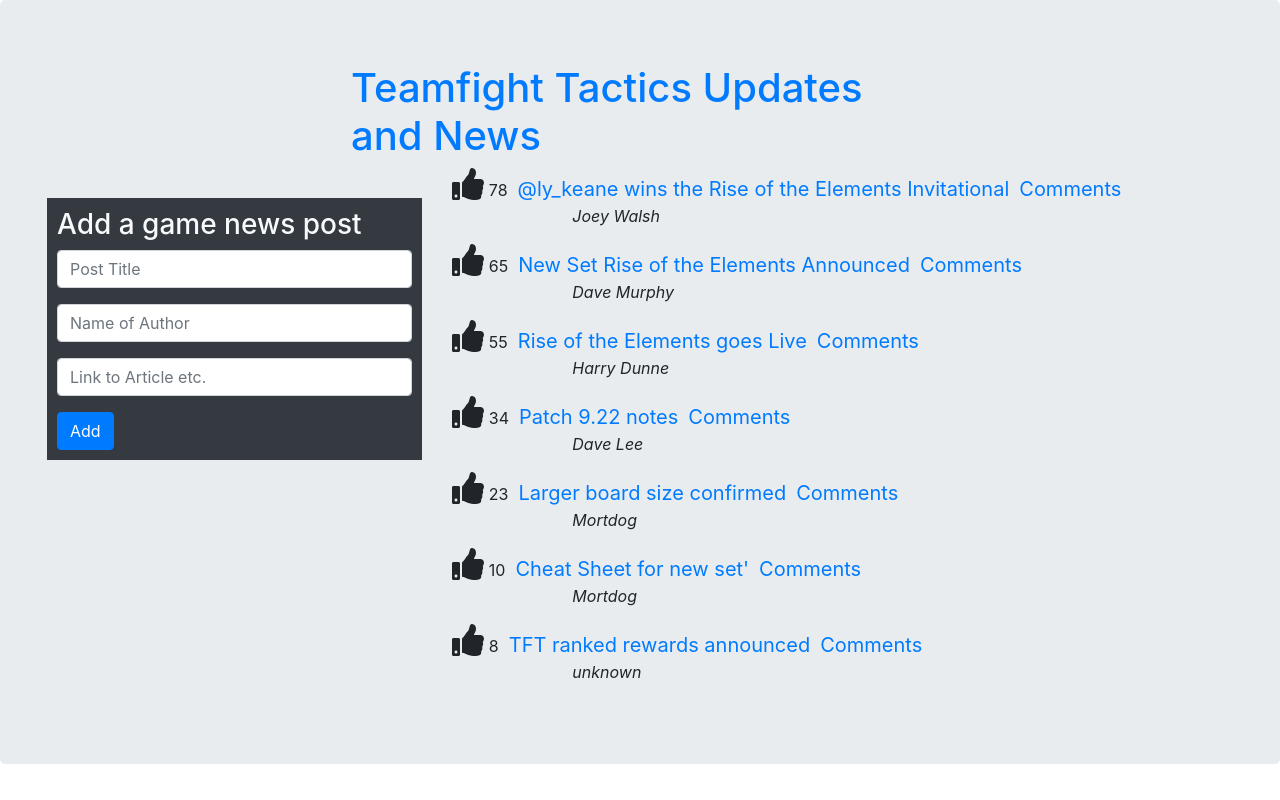
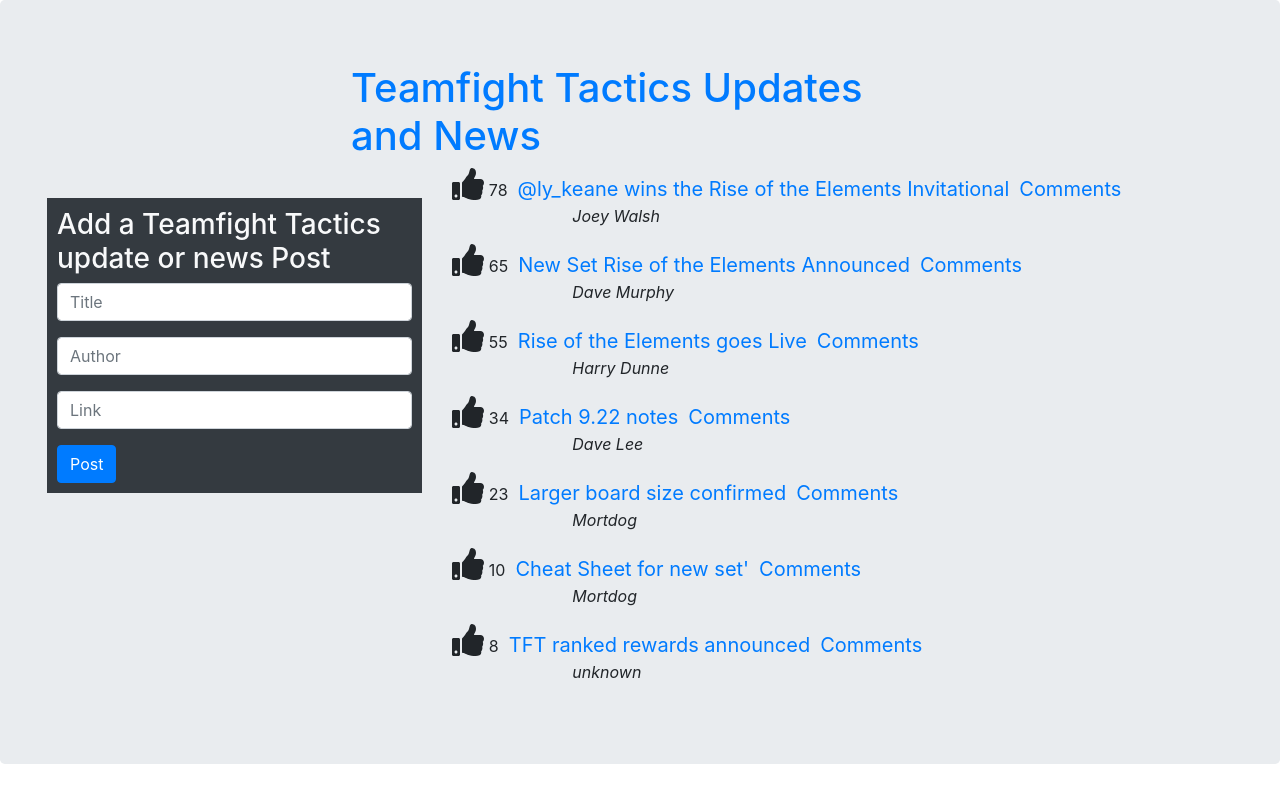
Before and after one commit to NiallMurphyWIT/Assignnment1-Web-App-Dev-2, a React (Create React App) app: page / in a window 1280 px wide. Built offline with nearby package versions, Linux system fonts and the light colour scheme.

Commit message:
Submit update/post feature completed

```diff
--- a/src/App.js
+++ b/src/App.js
@@ -5,6 +5,11 @@
 import _ from 'lodash';
 
 export default class App extends Component {
+    addPostItem = (title, author, link) => {
+      api.add(title, author, link);
+      this.setState({});
+    };
+
     incrementUpvote = (id) => {
       api.upvote(id) ;
       this.setState({});
@@ -21,7 +26,7 @@
             </div>
             <div className="row">
                 <div className="col-md-4 ">
-                    <Form />
+                    <Form handleAdd={this.addPostItem} />
                 </div>
                 <div className="col-md-8">
                     <PostList posts={posts}
--- a/src/components/postForm/index.js
+++ b/src/components/postForm/index.js
@@ -5,26 +5,44 @@
 
 export default class Form extends Component {
     state = { title: '', author: '', link: ''};
+
+    handleSubmit = (e) => {
+        e.preventDefault();
+        this.props.handleAdd( this.state.title, this.state.author, this.state.link)
+        this.setState({ title: '', author:'', link: ''})
+    }
+
+    handleTitleChange = (e) =>  this.setState({title: e.target.value});
+    handleAuthorChange = (e) =>  this.setState({author: e.target.value});
+    handleLinkChange = (e) => this.setState({link: e.target.value});
+
     render() {
         return (
-        <form  className="form bg-dark text-light">
-            <h3>Add a game news post</h3>
+        <form   className="form bg-dark text-light">
+            <h3>Add a Teamfight Tactics update or news Post</h3>
             <div className="form-group">
                 <input type="text"
                     className="form-control"
-                placeholder="Post Title"></input>
+                    placeholder="Title"
+                    value={this.state.title}
+                    onChange={ this.handleTitleChange } />
             </div>
             <div className="form-group">
                 <input type="text"
                     className="form-control"
-                placeholder="Name of Author"></input>
+                    placeholder="Author"
+                    value={this.state.author}
+                    onChange={ this.handleAuthorChange } />
             </div>
             <div className="form-group">
                 <input type="text"
                 className="form-control"
-                placeholder="Link to Article etc."></input>
+                placeholder="Link"
+                value={this.state.link}
+                onChange={ this.handleLinkChange } />
             </div>
-            <button type="submit" className="btn btn-primary">Add</button>
+            <button type="submit" className="btn btn-primary"
+                onClick={this.handleSubmit}>Post</button>
         </form>
         );
     }
```
Lines whose indentation alone changed are shown as unchanged.
